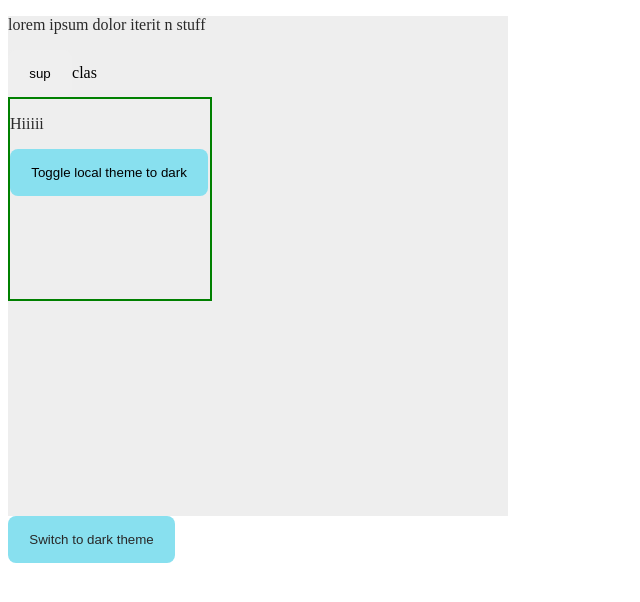
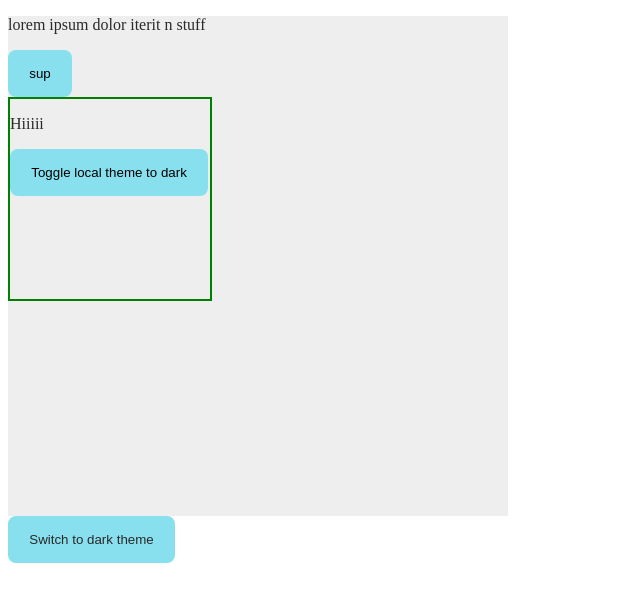
Before and after one commit to Akashlahane/Context-Theme-Toggler---Context-API-Intro-React-Context-API-Using-the-React-Co---t9jwvwh79jzu, a React app: page / in a window 1280 px wide. Shown: the top 602 px of the page, without its empty margins (0-640 px from the left). Built offline with nearby package versions, Linux system fonts and the light colour scheme.

Commit message:
Update Page.js

```diff
--- a/src/components/Page.js
+++ b/src/components/Page.js
@@ -13,10 +13,10 @@ const Page = () => {
       <p id="themed-text-container" className={`txt-${theme}`}>
         lorem ipsum dolor iterit n stuff
       </p>
-      <button className="btn" id="themed-button">
+      <button className={"btn " + `btn-${theme}`} id="themed-button">
         sup
       </button>
-      clas
+
       <LocalThemedBox />
     </div>
   );
```
